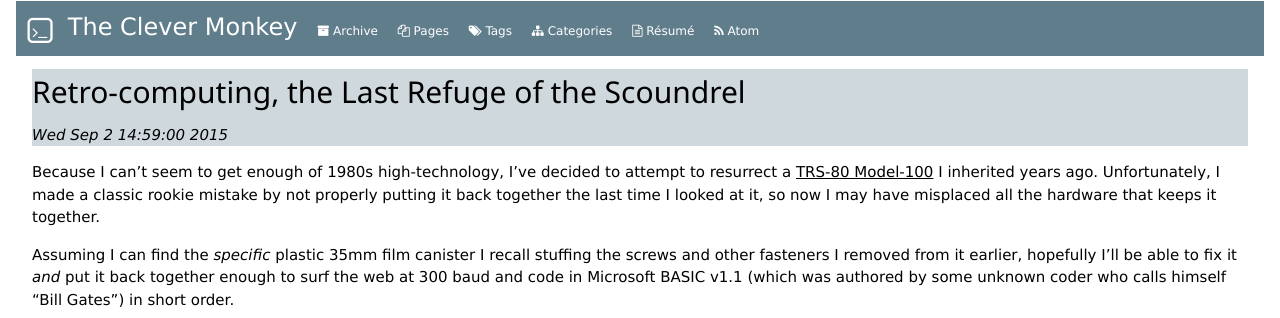
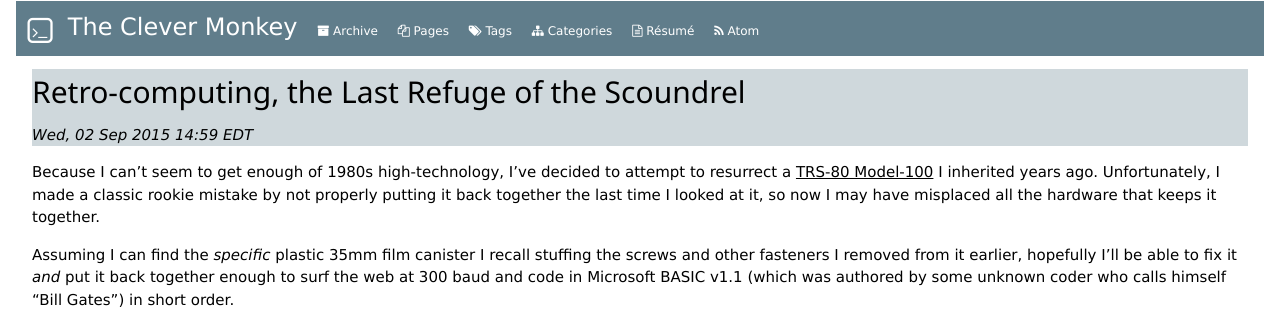
Before and after one commit to jverne/jverne.github.io, a Jekyll site: the page built from _posts/2015-09-02-retro-computing-the-last-refuge-of-the-scoundrel.md, in a window 1280 px wide. Shown: the top 318 px of the page. Built offline with Jekyll 4.4.1, drawn with Linux system fonts in a browser that asks for light colours; nearby versions of some CDN libraries; comment, search, counter and statistics services are not loaded.

Commit message:
Change datetime format again to a simpler, shorter form, and leave out the not-significant seconds

```diff
--- a/_layouts/post.html
+++ b/_layouts/post.html
@@ -6,7 +6,7 @@ layout: default
 	<!-- article header -->
 	<header class="w3-theme-l4">
 		<h2>{{ page.title }}</h2>
-		<time datetime="{{ page.date | date_to_xmlschema }}"><em>{{ page.date | date: "%c" }}</em></time>
+		<time datetime="{{ page.date | date_to_xmlschema }}"><em>{{ page.date | date: "%a, %d %b %Y %R %Z" }}</em></time>
 	</header>
 
 	<!-- article contents -->
```
Also changed, not shown: index.md (+1 -1 lines).
